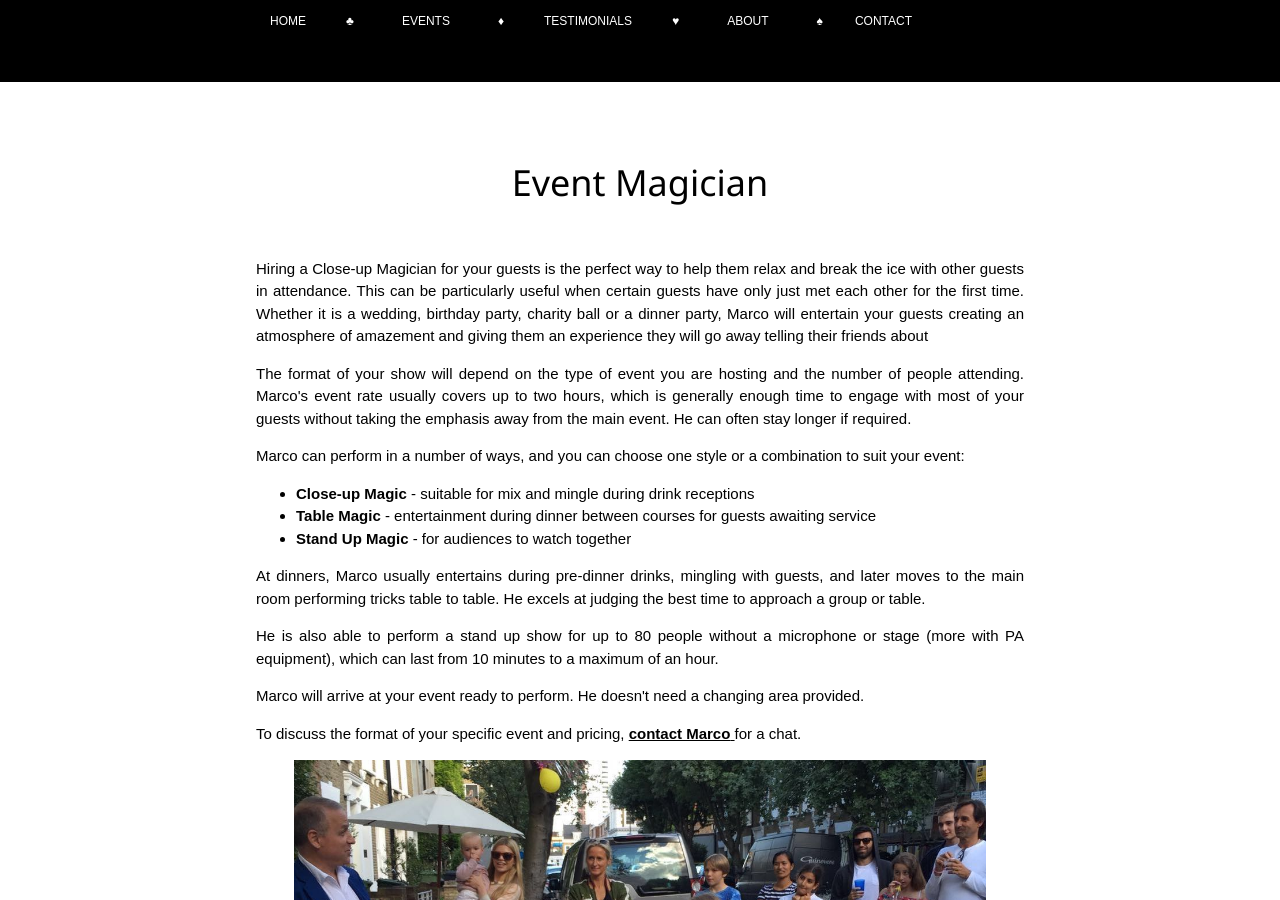
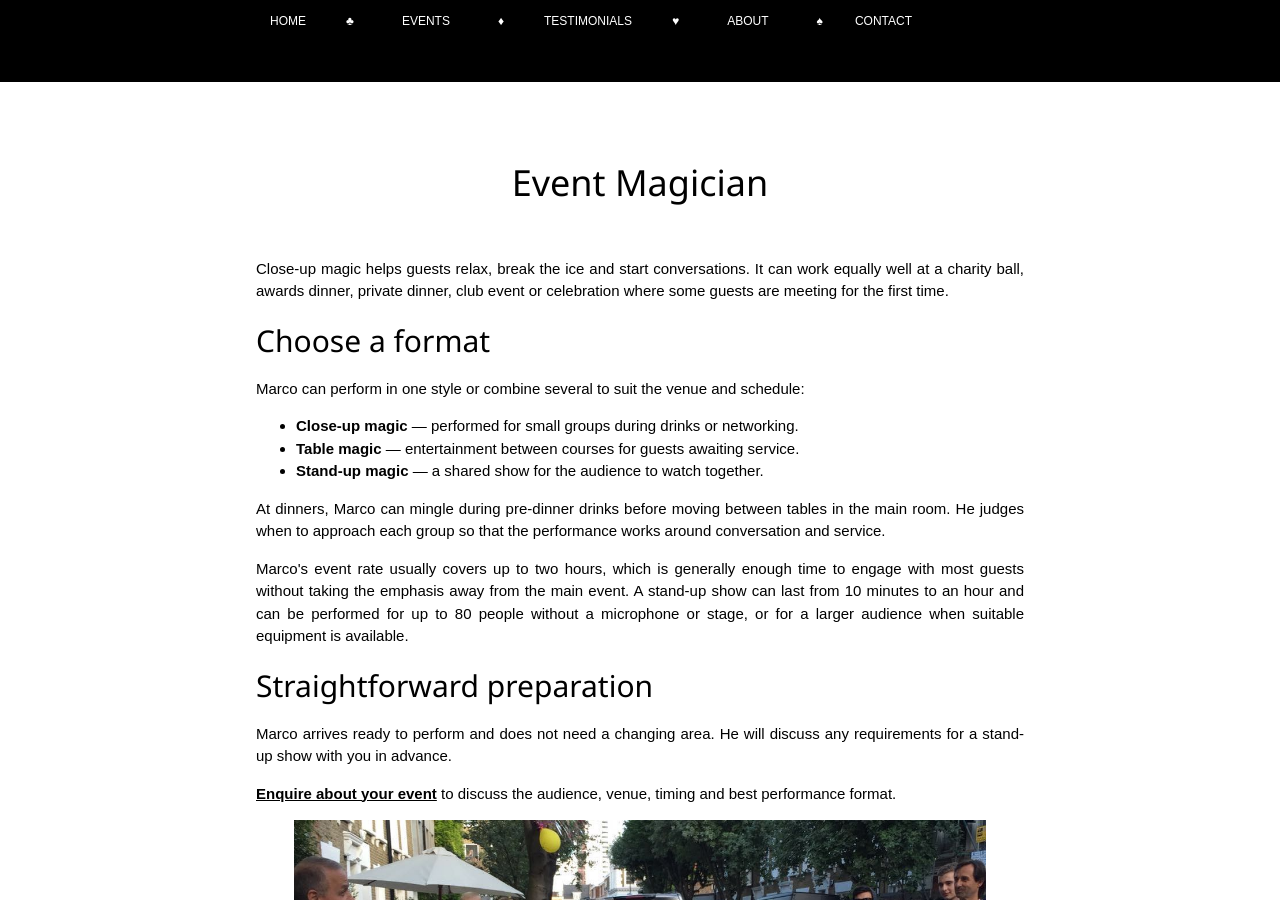
Before and after one commit to magicmarcouk/magicmarcouk.github.io, a Jekyll site: the page built from event-magician.md, in a window 1280 px wide and 900 px high, scrolled down 268 px. Built offline with Jekyll 4.4.1, drawn with Linux system fonts in a browser that asks for light colours; comment, search, counter and statistics services are not loaded.

Commit message:
Update content across multiple magician pages for clarity and engagement

```diff
--- a/event-magician.md
+++ b/event-magician.md
@@ -3,23 +3,25 @@ layout: default
 title: Event Magician
 ---
 
-Hiring a Close-up Magician for your guests is the perfect way to help them relax and break the ice with other guests in attendance. This can be particularly useful when certain guests have only just met each other for the first time. Whether it is a wedding, birthday party, charity ball or a dinner party, Marco will entertain your guests creating an atmosphere of amazement and giving them an experience they will go away telling their friends about
+Close-up magic helps guests relax, break the ice and start conversations. It can work equally well at a charity ball, awards dinner, private dinner, club event or celebration where some guests are meeting for the first time.
 
-The format of your show will depend on the type of event you are hosting and the number of people attending. Marco's event rate usually covers up to two hours, which is generally enough time to engage with most of your guests without taking the emphasis away from the main event. He can often stay longer if required.
+## Choose a format
 
-Marco can perform in a number of ways, and you can choose one style or a combination to suit your event:
+Marco can perform in one style or combine several to suit the venue and schedule:
 
-- **Close-up Magic** - suitable for mix and mingle during drink receptions
-- **Table Magic** - entertainment during dinner between courses for guests awaiting service
-- **Stand Up Magic** - for audiences to watch together
+- **Close-up magic** — performed for small groups during drinks or networking.
+- **Table magic** — entertainment between courses for guests awaiting service.
+- **Stand-up magic** — a shared show for the audience to watch together.
 
-At dinners, Marco usually entertains during pre-dinner drinks, mingling with guests, and later moves to the main room performing tricks table to table. He excels at judging the best time to approach a group or table.
+At dinners, Marco can mingle during pre-dinner drinks before moving between tables in the main room. He judges when to approach each group so that the performance works around conversation and service.
 
-He is also able to perform a stand up show for up to 80 people without a microphone or stage (more with PA equipment), which can last from 10 minutes to a maximum of an hour.
+Marco's event rate usually covers up to two hours, which is generally enough time to engage with most guests without taking the emphasis away from the main event. A stand-up show can last from 10 minutes to an hour and can be performed for up to 80 people without a microphone or stage, or for a larger audience when suitable equipment is available.
 
-Marco will arrive at your event ready to perform. He doesn't need a changing area provided.
+## Straightforward preparation
 
-To discuss the format of your specific event and pricing,  [ **contact Marco** ]( #contact ) for a chat.
+Marco arrives ready to perform and does not need a changing area. He will discuss any requirements for a stand-up show with you in advance.
+
+[**Enquire about your event**](#contact-direct) to discuss the audience, venue, timing and best performance format.
 
 
  <div class="w3-content w3-display-container">
```
Also changed, not shown: corporate-magician.md (+12 -6 lines), party-magician.md (+14 -5 lines), wedding-magician.md (+13 -4 lines).
